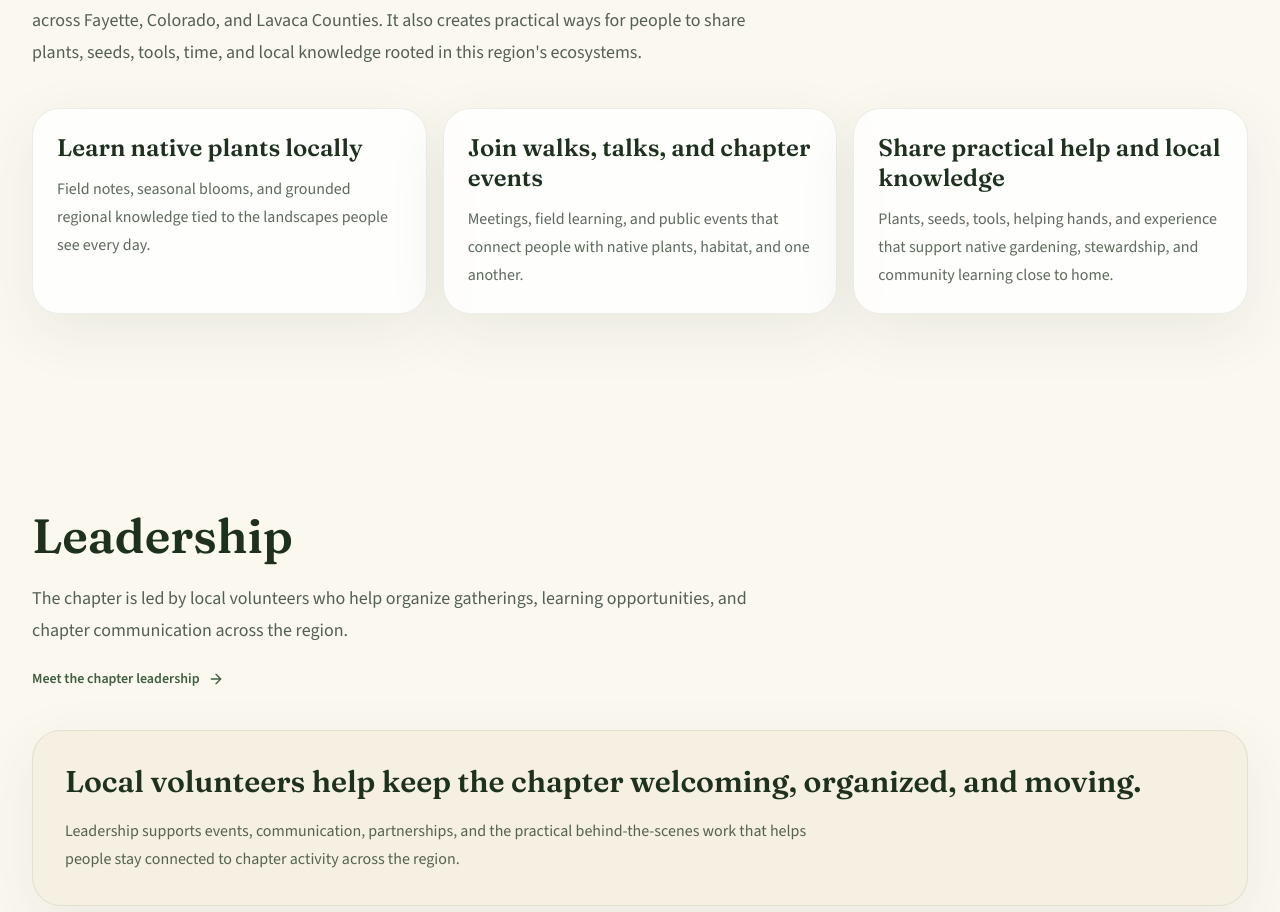
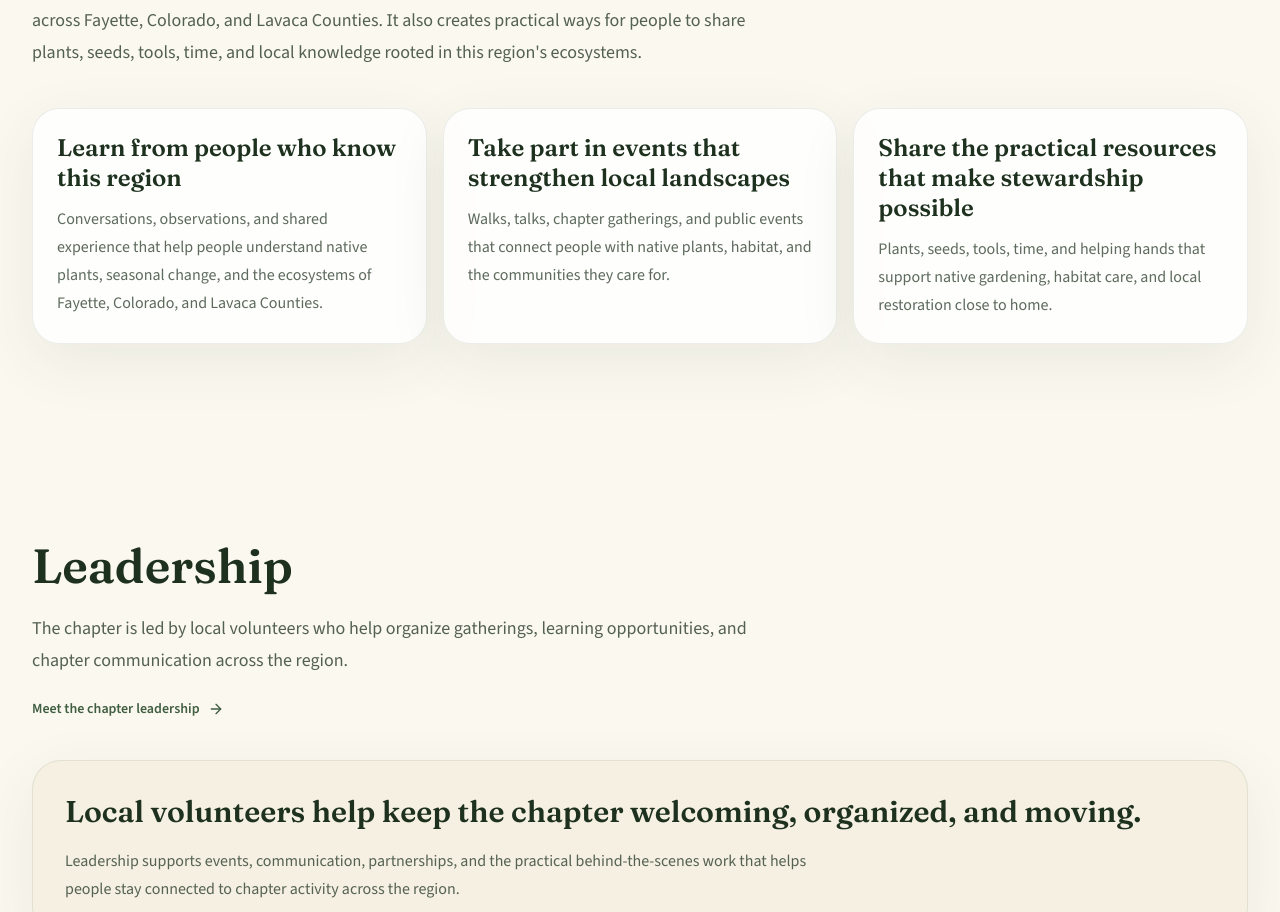
Before and after one commit to ElConejoDiablo/liveoak-npsot, a Next.js app: page /about in a window 1280 px wide. Shown: the part 1002-1914 px from the top of the page. Built offline with nearby package versions, Linux system fonts and the light colour scheme; no server answers.

Commit message:
Update about page support cards

```diff
--- a/src/app/about/page.tsx
+++ b/src/app/about/page.tsx
@@ -19,19 +19,19 @@ export const metadata = createMetadata({
 export default function AboutPage() {
   const chapterCards = [
     {
-      title: "Learn native plants locally",
+      title: "Learn from people who know this region",
       description:
-        "Field notes, seasonal blooms, and grounded regional knowledge tied to the landscapes people see every day.",
+        "Conversations, observations, and shared experience that help people understand native plants, seasonal change, and the ecosystems of Fayette, Colorado, and Lavaca Counties.",
     },
     {
-      title: "Join walks, talks, and chapter events",
+      title: "Take part in events that strengthen local landscapes",
       description:
-        "Meetings, field learning, and public events that connect people with native plants, habitat, and one another.",
+        "Walks, talks, chapter gatherings, and public events that connect people with native plants, habitat, and the communities they care for.",
     },
     {
-      title: "Share practical help and local knowledge",
+      title: "Share the practical resources that make stewardship possible",
       description:
-        "Plants, seeds, tools, helping hands, and experience that support native gardening, stewardship, and community learning close to home.",
+        "Plants, seeds, tools, time, and helping hands that support native gardening, habitat care, and local restoration close to home.",
     },
   ] as const;
 
```
